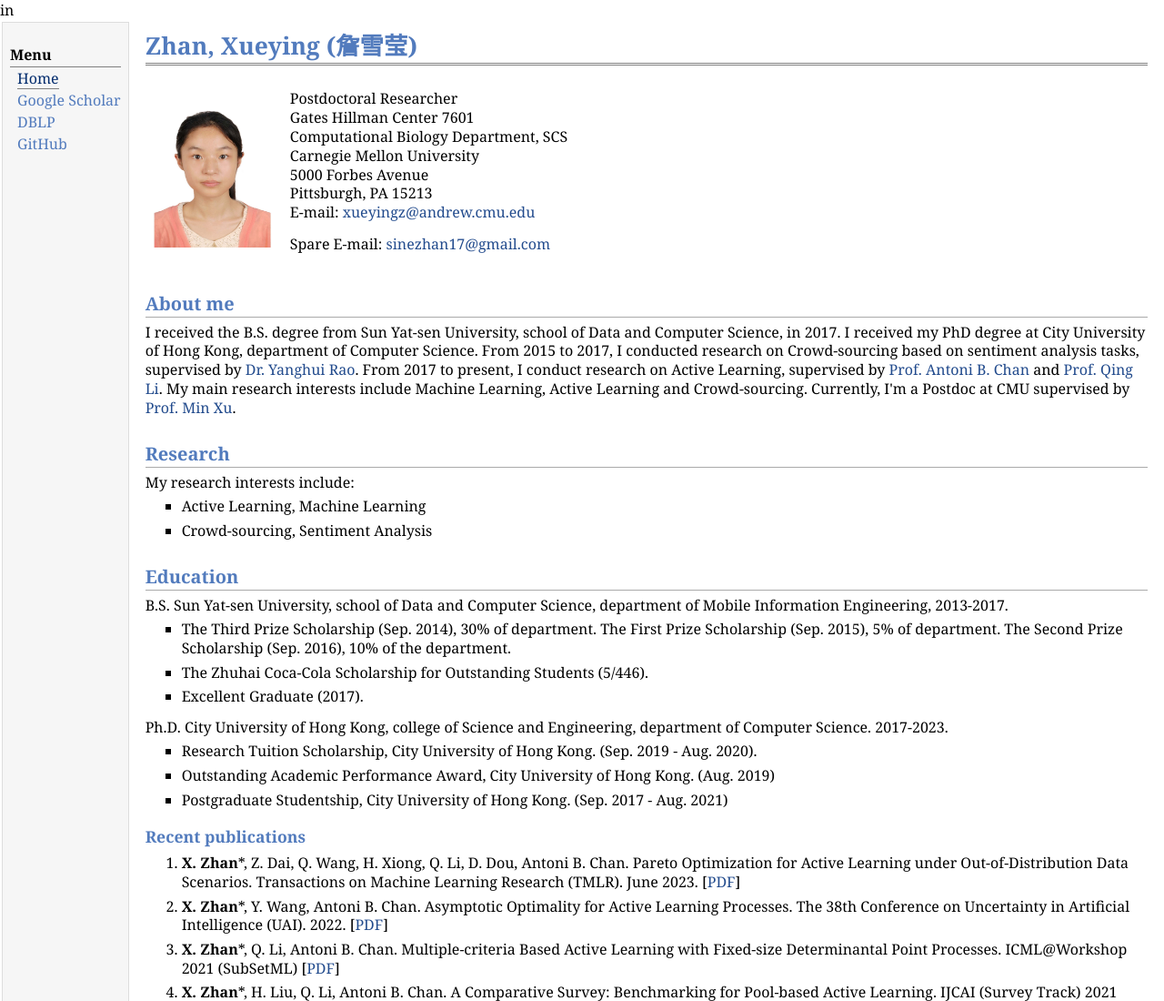
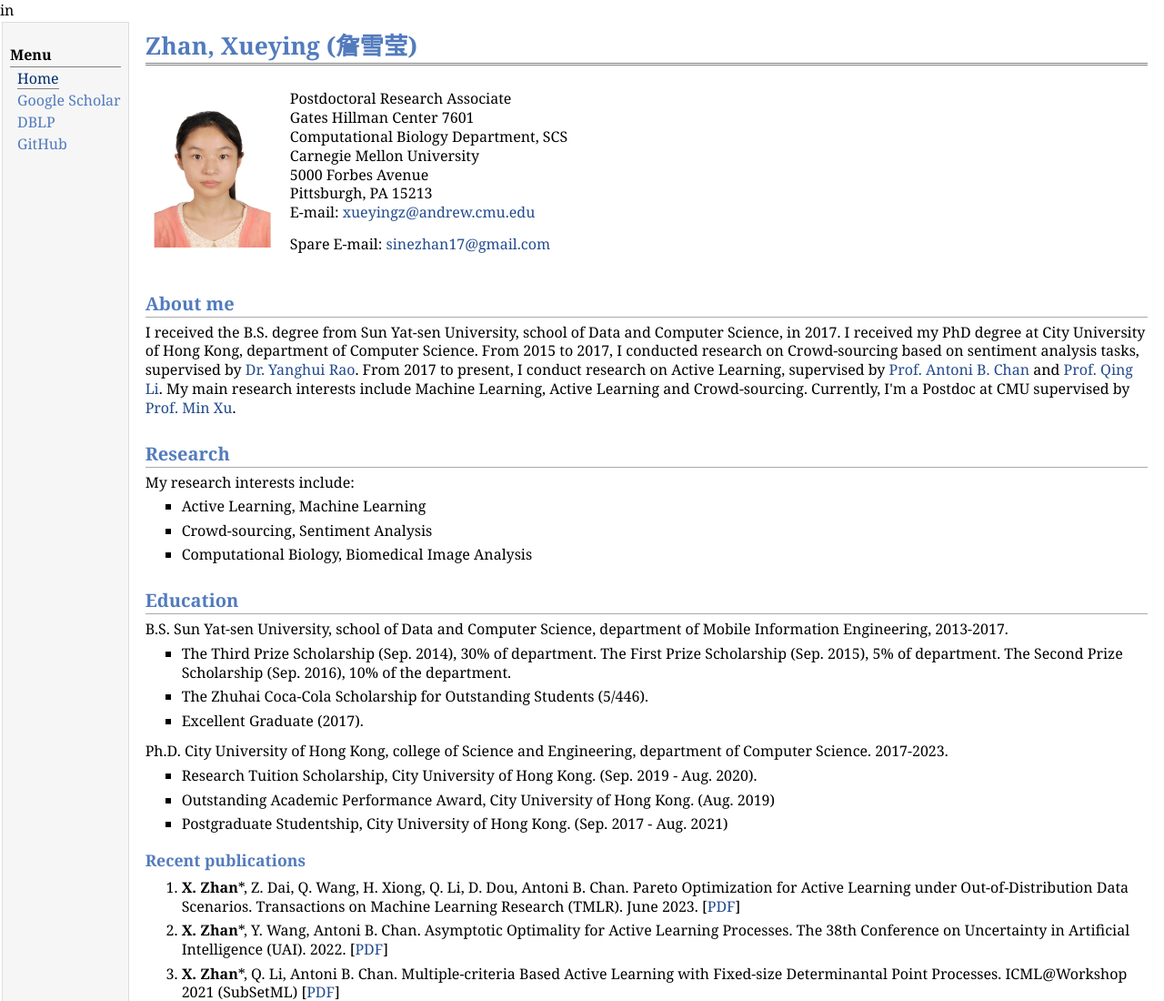
Before and after one commit to SineZHAN/sinezhan.github.io, a plain HTML site: page index.html in a window 1280 px wide. Shown: the top 1100 px of the page at 91% size. Drawn offline with Linux system fonts and the light colour scheme.

Commit message:
Update index.html

```diff
--- a/index.html
+++ b/index.html
@@ -25,7 +25,7 @@ in<!DOCTYPE html PUBLIC "-//W3C//DTD XHTML 1.1//EN"
 </div>
 <table class="imgtable"><tr><td>
 <a href="https://github.com/SineZHAN/SineZHAN.github.io"><img src="photos/bio.jpg" alt="alt text" width="131px" height="160px" /></a>&nbsp;</td>
-<td align="left"><p>Postdoctoral Researcher<br />
+<td align="left"><p>Postdoctoral Research Associate<br />
 Gates Hillman Center 7601<br />
 Computational Biology Department, SCS<br />
 Carnegie Mellon University<br />
@@ -42,6 +42,8 @@ Spare E-mail: <a href="mailto:sinezhan17@gmail.com">sinezhan17@gmail.com</a></p>
 <li><p>Active Learning, Machine Learning</p>
 </li>
 <li><p>Crowd-sourcing, Sentiment Analysis</p>
+</li>
+<li><p>Computational Biology, Biomedical Image Analysis</p>
 </li>
 </ul>
 
```
